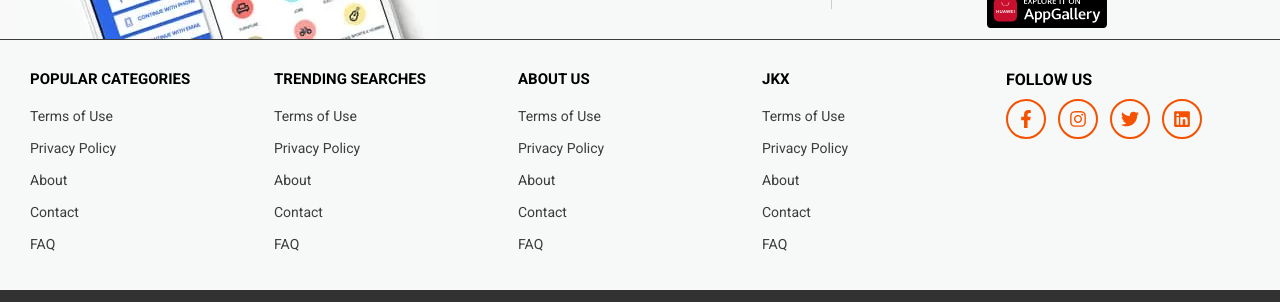
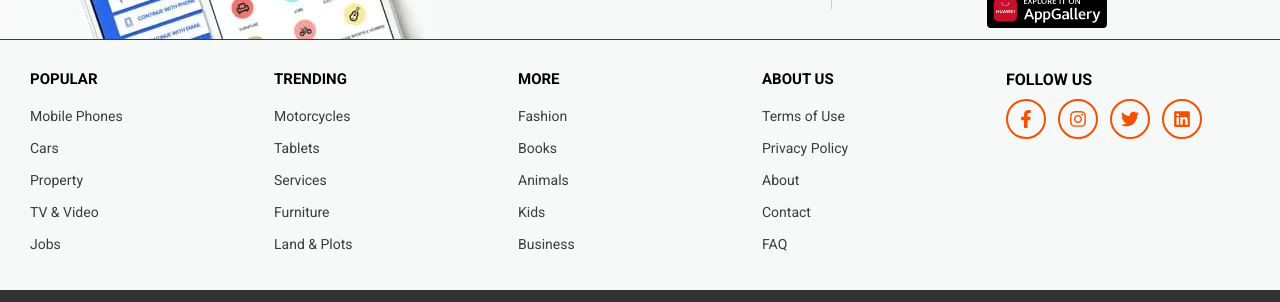
Before and after one commit to kjx-dev/kjx, a Next.js app: page /faq in a window 1280 px wide. Shown: the part 713-1015 px from the top of the page. Built offline with nearby package versions, Linux system fonts and the light colour scheme.

Commit message:
dynamic footer
dynamic footer

```diff
--- a/components/Footer.js
+++ b/components/Footer.js
@@ -27,37 +27,37 @@ export default function Footer(){
         <div className="footer__content">
           <div className="lists">
             <ul>
-              <h4>Popular Categories</h4>
-              <li><a href="/terms">Terms of Use</a></li>
-              <li><a href="/privacy">Privacy Policy</a></li>
-              <li><a href="/about">About</a></li>
-              <li><a href="/contact">Contact</a></li>
-              <li><a href="/faq">FAQ</a></li>
+              <h4>Popular</h4>
+              <li><a href="/category/mobile-phones">Mobile Phones</a></li>
+              <li><a href="/category/cars">Cars</a></li>
+              <li><a href="/category/house">Property</a></li>
+              <li><a href="/category/tv-video-audio">TV & Video</a></li>
+              <li><a href="/category/jobs">Jobs</a></li>
             </ul>
           </div>
           <div className="lists">
             <ul>
-              <h4>Trending Searches</h4>
-              <li><a href="/terms">Terms of Use</a></li>
-              <li><a href="/privacy">Privacy Policy</a></li>
-              <li><a href="/about">About</a></li>
-              <li><a href="/contact">Contact</a></li>
-              <li><a href="/faq">FAQ</a></li>
+              <h4>Trending</h4>
+              <li><a href="/category/motercycles">Motorcycles</a></li>
+              <li><a href="/category/tablets">Tablets</a></li>
+              <li><a href="/category/services">Services</a></li>
+              <li><a href="/category/furniture">Furniture</a></li>
+              <li><a href="/category/land-plots">Land & Plots</a></li>
+            </ul>
+          </div>
+          <div className="lists">
+            <ul>
+              <h4>More</h4>
+              <li><a href="/category/fashion">Fashion</a></li>
+              <li><a href="/category/books">Books</a></li>
+              <li><a href="/category/animals">Animals</a></li>
+              <li><a href="/category/kids">Kids</a></li>
+              <li><a href="/category/business">Business</a></li>
             </ul>
           </div>
           <div className="lists">
             <ul>
               <h4>About Us</h4>
-              <li><a href="/terms">Terms of Use</a></li>
-              <li><a href="/privacy">Privacy Policy</a></li>
-              <li><a href="/about">About</a></li>
-              <li><a href="/contact">Contact</a></li>
-              <li><a href="/faq">FAQ</a></li>
-            </ul>
-          </div>
-          <div className="lists">
-            <ul>
-              <h4>JKX</h4>
               <li><a href="/terms">Terms of Use</a></li>
               <li><a href="/privacy">Privacy Policy</a></li>
               <li><a href="/about">About</a></li>
```
